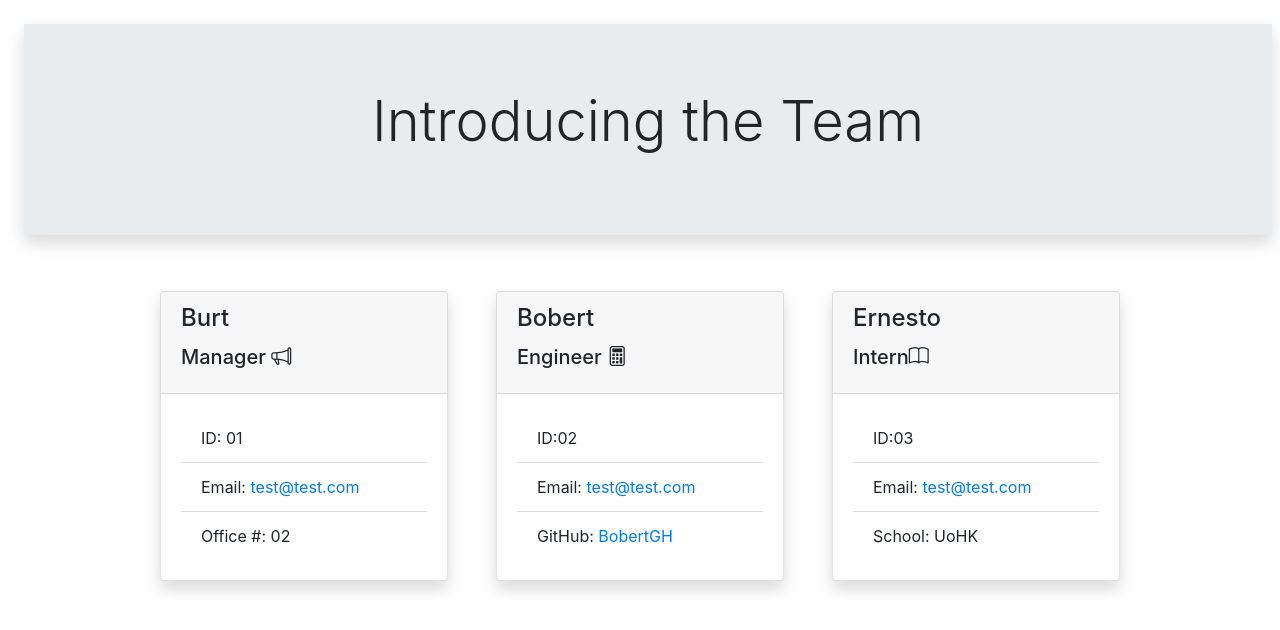
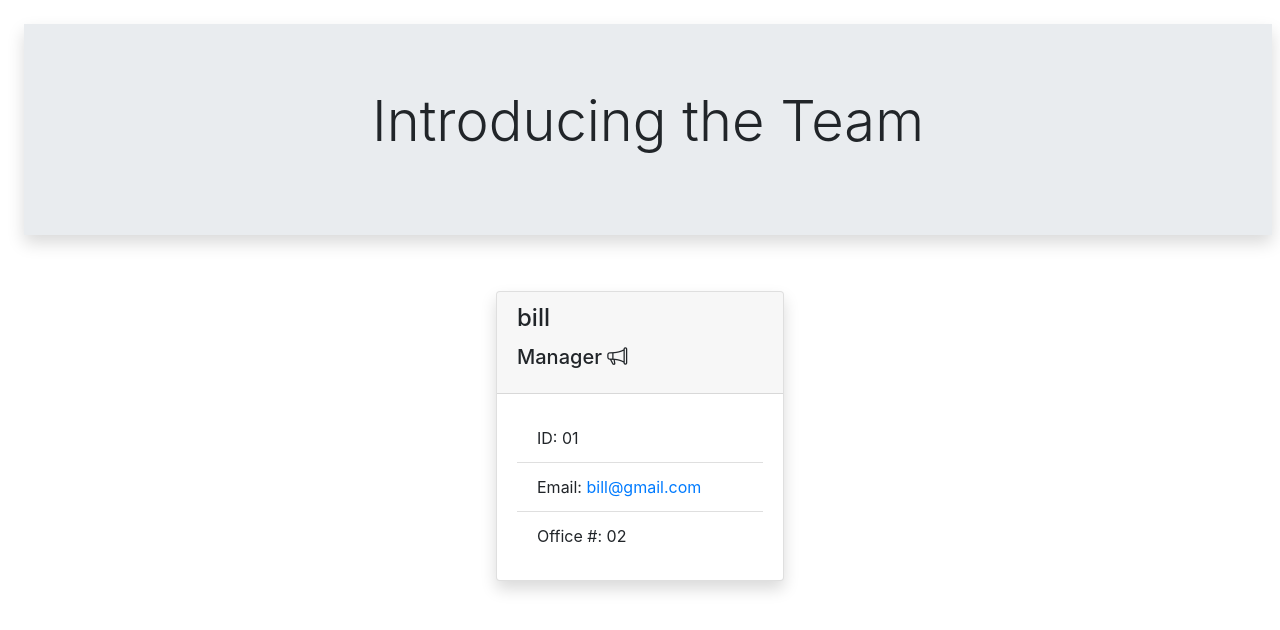
Before and after one commit to warrenhaskins1/OOP-Team-Profile-Generator, a website: page dist/index.html in a window 1280 px wide. Drawn offline with nearby package versions, Linux system fonts and the light colour scheme.

Commit message:
updated RM

```diff
--- a/dist/index.html
+++ b/dist/index.html
@@ -34,41 +34,17 @@
 
         <div class="card mx-4 shadow" style="width: 18rem;">
             <div class="card-header">
-                <h4 class="card-title">Burt</h2>
+                <h4 class="card-title">bill</h2>
                     <h5 class="card-title">Manager <i class="bi bi-megaphone"></i></h3>
             </div>
             <div class="card-body">
                 <ul class="list-group list-group-flush">
                     <li class="list-group-item">ID: 01</li>
-                    <li class="list-group-item">Email: <a href="mailto:test@test.com">test@test.com</a></li>
+                    <li class="list-group-item">Email: <a href="mailto:bill@gmail.com">bill@gmail.com</a></li>
                     <li class="list-group-item">Office #: 02</li>
                 </ul>
             </div>
-        </div><div class="card mx-4 shadow" style="width: 18rem;">
-        <div class="card-header">
-            <h4 class="card-title">Bobert</h2>
-                <h5 class="card-title">Engineer <i class="bi bi-calculator"></i></h3>
         </div>
-        <div class="card-body">
-            <ul class="list-group list-group-flush">
-                <li class="list-group-item">ID:02</li>
-                <li class="list-group-item">Email: <a href="mailto:test@test.com">test@test.com</a></li>
-                <li class="list-group-item">GitHub: <a href="https://github.com/BobertGH" target="_blank">BobertGH</a></li>
-            </ul>
-        </div>
-    </div><div class="card mx-4 shadow" style="width: 18rem;">
-        <div class="card-header">
-            <h4 class="card-title">Ernesto</h2>
-                <h5 class="card-title">Intern<i class="bi bi-book"></i></h3>
-        </div>
-        <div class="card-body">
-            <ul class="list-group list-group-flush">
-                <li class="list-group-item">ID:03</li>
-                <li class="list-group-item">Email: <a href="mailto:test@test.com">test@test.com</a></li>
-                <li class="list-group-item">School: UoHK</li>
-            </ul>
-        </div>
-    </div>
             </div>
         </div>
 
```
Also changed, not shown: README.md.
